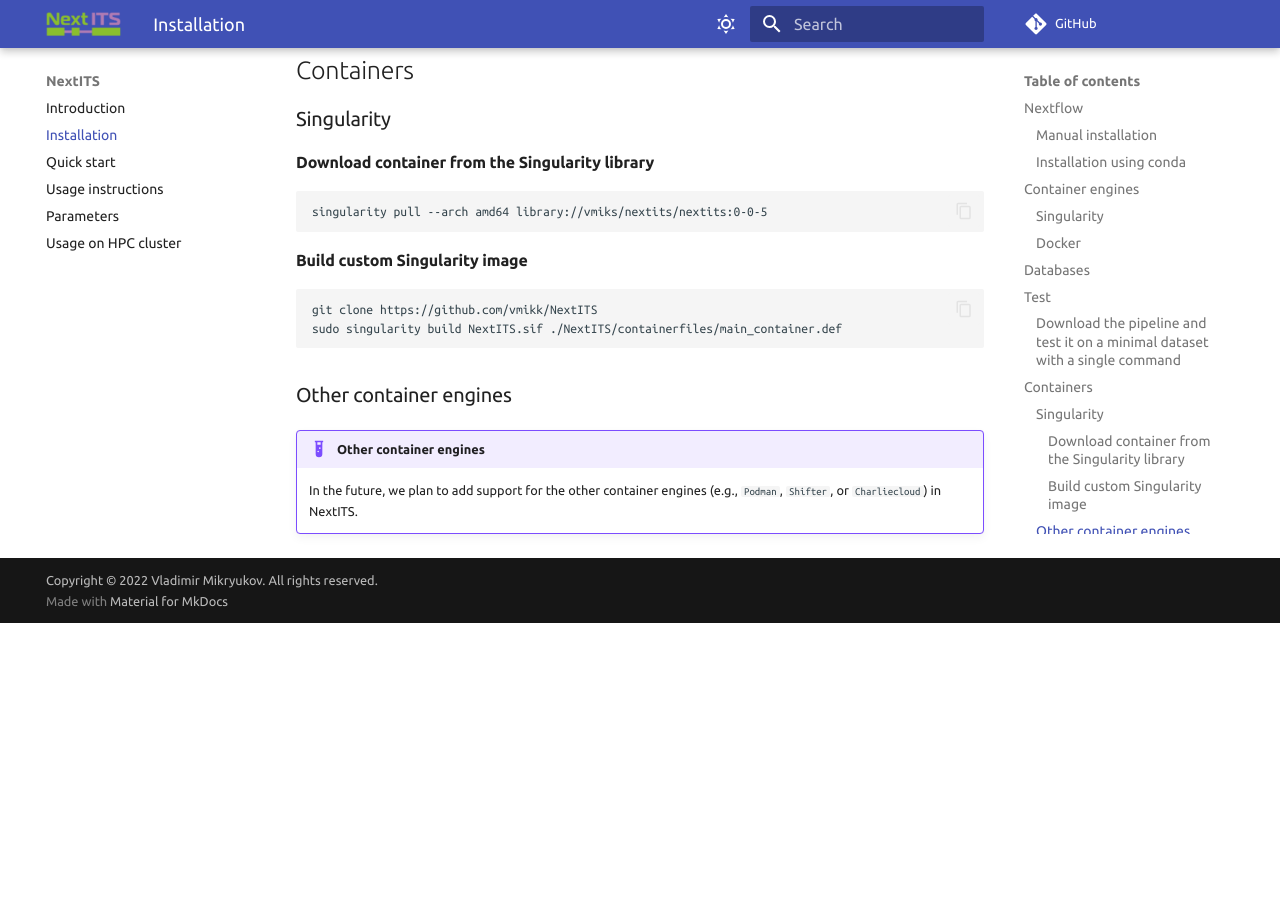
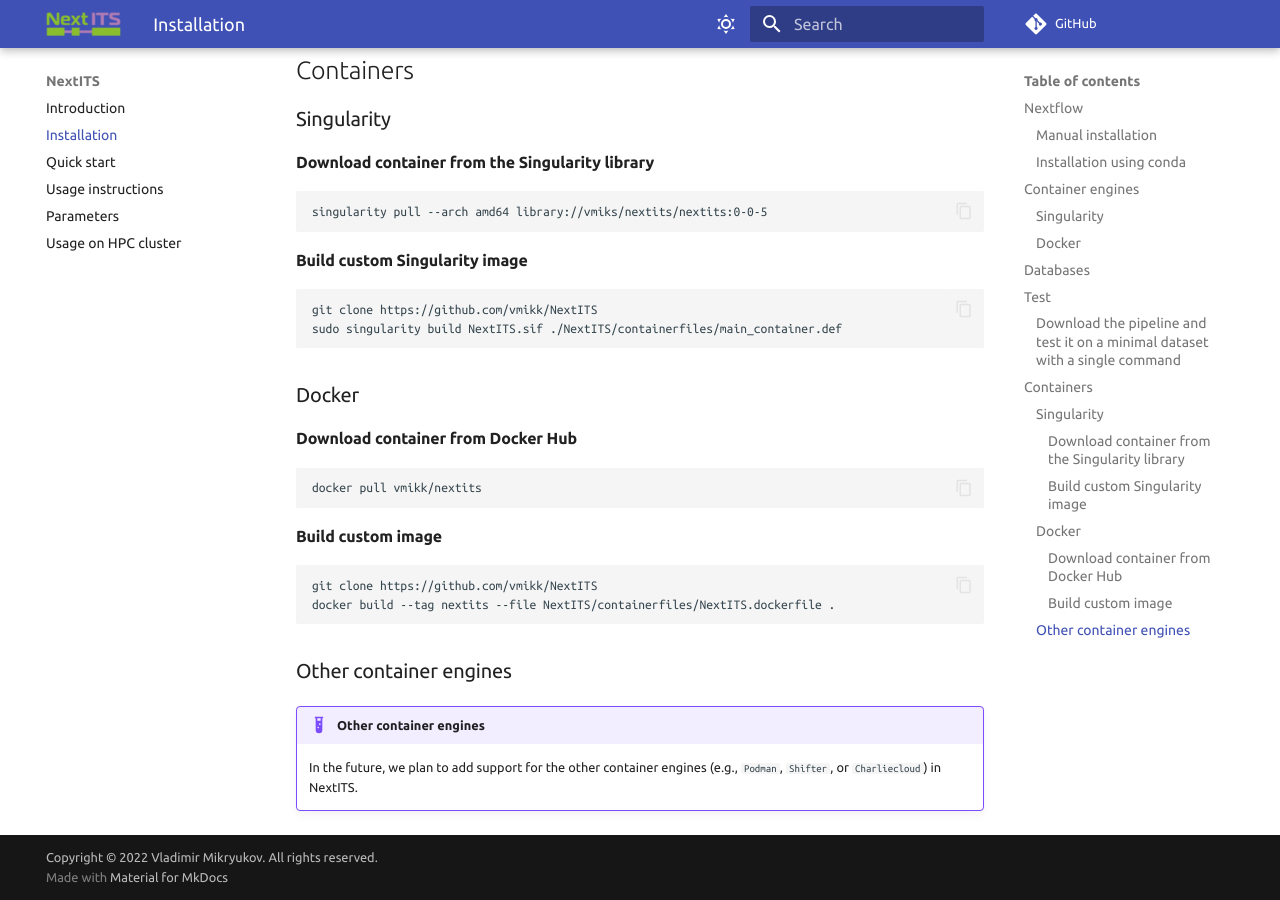
Before and after one commit to Next-ITS/nextits.github.io, an MkDocs documentation site: the page built from docs/installation.md, in a window 1280 px wide and 900 px high, scrolled down 3904 px. Built offline with MkDocs 1.6.1 and Material for MkDocs 9.7.7, drawn with Linux system fonts in a browser that asks for light colours; comment, search, counter and statistics services are not loaded; before the commit the page ends 4527 px from its top, so only the background shows below that.

Commit message:
inst - add info on docker container downloading/building

````diff
--- a/docs/installation.md
+++ b/docs/installation.md
@@ -202,6 +202,19 @@
 sudo singularity build NextITS.sif ./NextITS/containerfiles/main_container.def
 ```
 
+### Docker
+#### Download container from Docker Hub
+
+``` bash
+docker pull vmikk/nextits
+```
+
+#### Build custom image
+
+``` bash
+git clone https://github.com/vmikk/NextITS
+docker build --tag nextits --file NextITS/containerfiles/NextITS.dockerfile .
+```
 
 ### Other container engines
 
````
